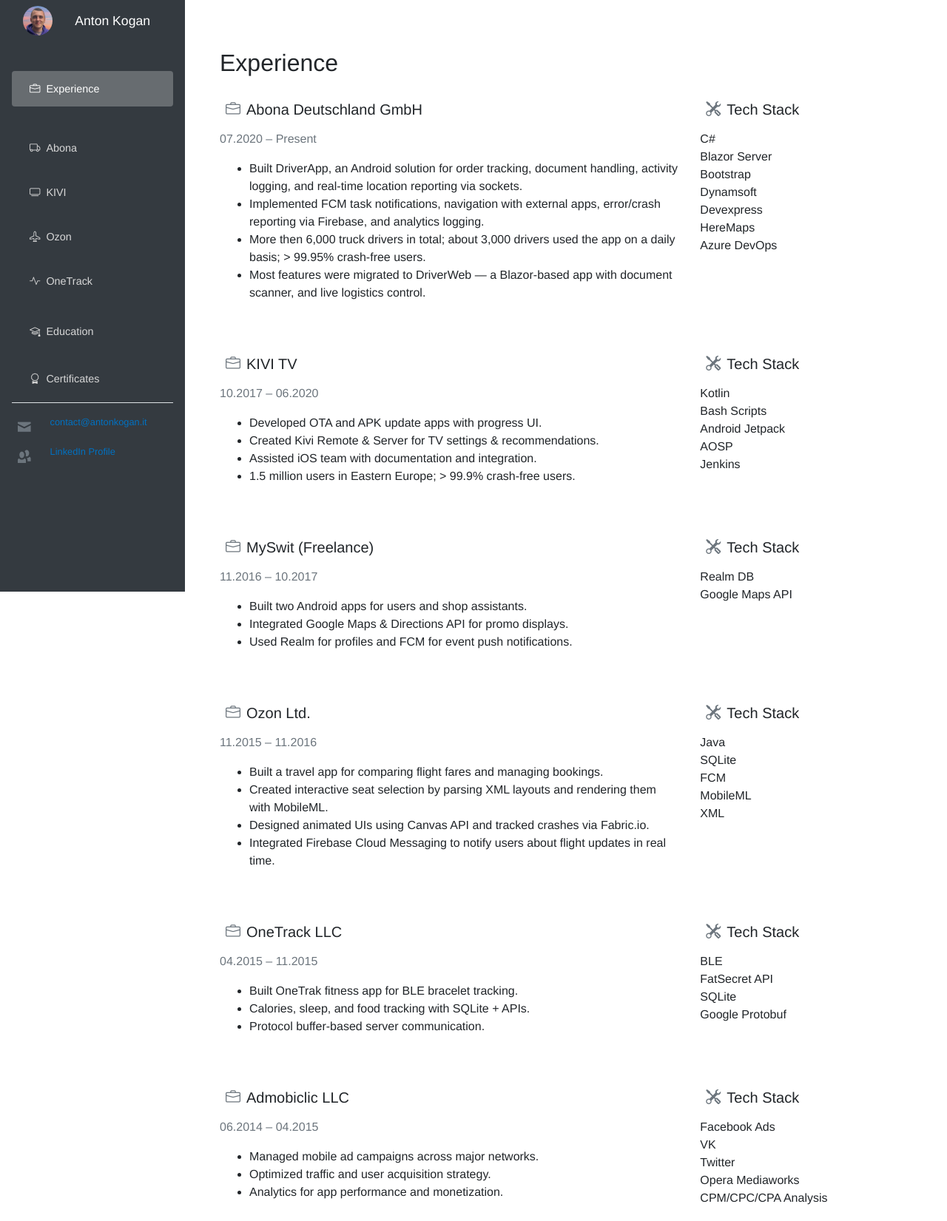
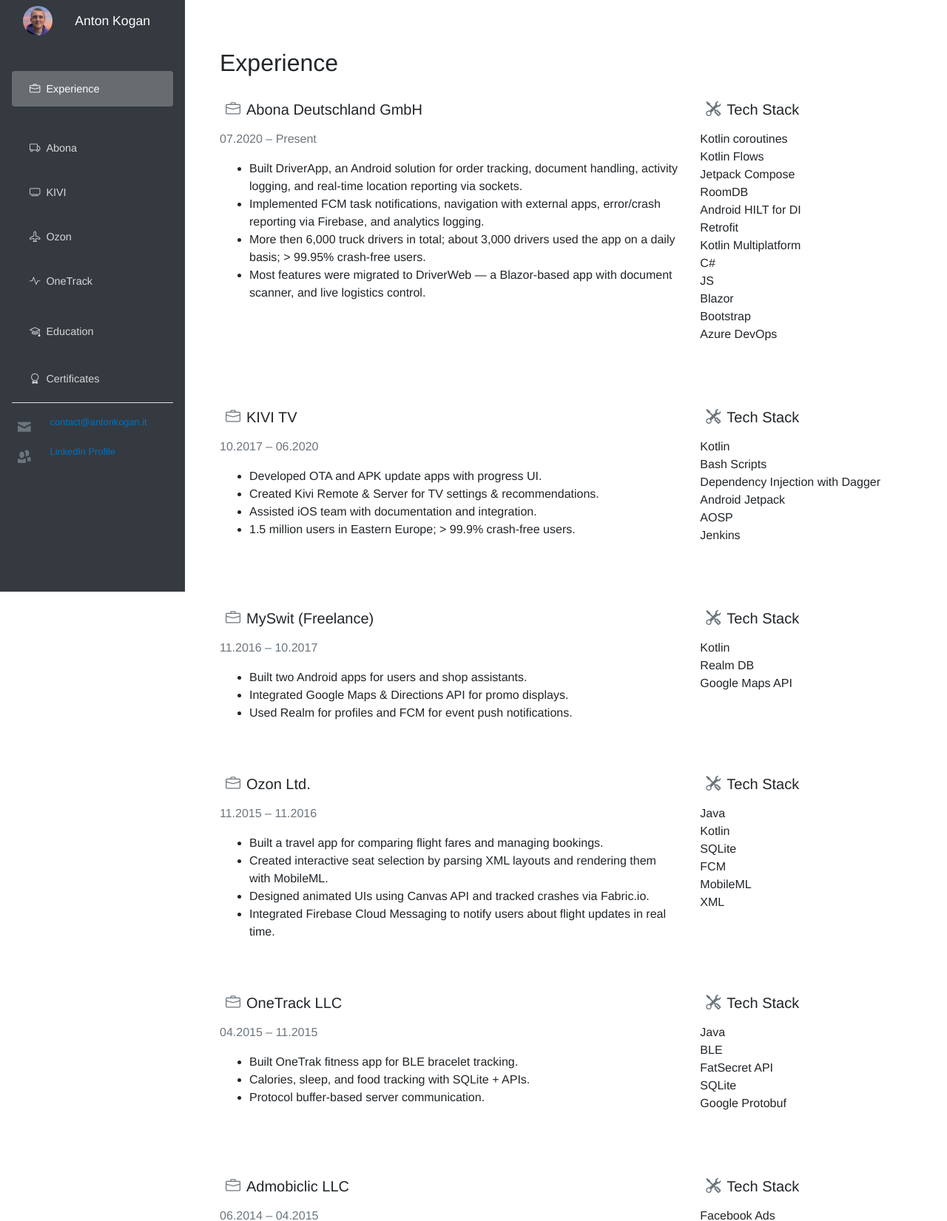
Before and after one commit to Antonkog/CVSource, an ASP.NET Core app: page / in a window 1280 px wide. Shown: the top 1651 px of the page at 74% size. Run offline with ASP.NET Core 8, Linux system fonts and the light colour scheme; style sheets or scripts are compiled from the project's sources.

Commit message:
Add tech stack.

```diff
--- a/Pages/Index.razor
+++ b/Pages/Index.razor
@@ -51,7 +51,7 @@
         new ExperienceEntry {
             Company = "Abona Deutschland GmbH",
             Period = "07.2020 – Present",
-            TechStack = new() {"C#", "Blazor Server", "Bootstrap", "Dynamsoft", "Devexpress", "HereMaps", "Azure DevOps" },
+            TechStack = new() {"Kotlin coroutines", "Kotlin Flows","Jetpack Compose", "RoomDB", "Android HILT for DI", "Retrofit", "Kotlin Multiplatform", "C#","JS", "Blazor", "Bootstrap", "Azure DevOps" },
             Details = new() {
                 "Built DriverApp, an Android solution for order tracking, document handling, activity logging, and real-time location reporting via sockets.",
                 "Implemented FCM task notifications, navigation with external apps, error/crash reporting via Firebase, and analytics logging.",
@@ -62,7 +62,7 @@
         new ExperienceEntry {
             Company = "KIVI TV",
             Period = "10.2017 – 06.2020",
-            TechStack = new() { "Kotlin", "Bash Scripts", "Android Jetpack", "AOSP", "Jenkins" },
+            TechStack = new() { "Kotlin", "Bash Scripts", "Dependency Injection with Dagger", "Android Jetpack", "AOSP", "Jenkins" },
             Details = new() {
                 "Developed OTA and APK update apps with progress UI.",
                 "Created Kivi Remote & Server for TV settings & recommendations.",
@@ -73,7 +73,7 @@
         new ExperienceEntry {
             Company = "MySwit (Freelance)",
             Period = "11.2016 – 10.2017",
-            TechStack = new List<string> { "Realm DB", "Google Maps API"},
+            TechStack = new List<string> { "Kotlin", "Realm DB", "Google Maps API"},
             Details = new List<string>
             {
                 "Built two Android apps for users and shop assistants.",
@@ -84,7 +84,7 @@
         new ExperienceEntry {
             Company = "Ozon Ltd.",
             Period = "11.2015 – 11.2016",
-            TechStack = new() { "Java", "SQLite", "FCM", "MobileML", "XML" },
+            TechStack = new() { "Java","Kotlin", "SQLite", "FCM", "MobileML", "XML" },
             Details = new() {
                 "Built a travel app for comparing flight fares and managing bookings.",
                 "Created interactive seat selection by parsing XML layouts and rendering them with MobileML.",
@@ -95,7 +95,7 @@
         new ExperienceEntry {
             Company = "OneTrack LLC",
             Period = "04.2015 – 11.2015",
-            TechStack = new List<string> { "BLE", "FatSecret API", "SQLite", "Google Protobuf" },
+            TechStack = new List<string> { "Java", "BLE", "FatSecret API", "SQLite", "Google Protobuf" },
             Details = new List<string>
             {
                 "Built OneTrak fitness app for BLE bracelet tracking.",
```
